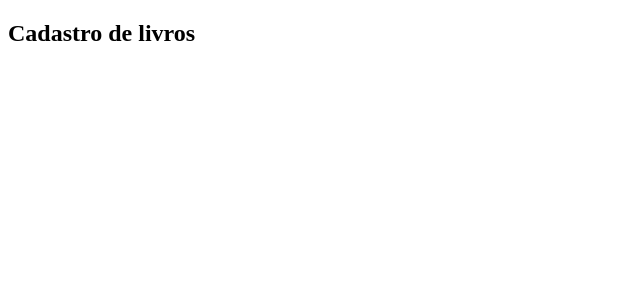
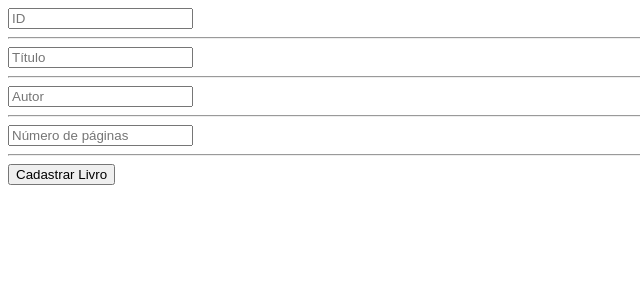
Before and after one commit to DanielScabar/projeto-lp2-t1, an Angular app: page / in a window 1280 px wide. Shown: the top 300 px of the page, without its empty margins (0-640 px from the left). Built offline with nearby package versions, Linux system fonts and the light colour scheme.

Commit message:
Template básico component cadastro livros

```diff
--- a/src/app/app.module.ts
+++ b/src/app/app.module.ts
@@ -3,6 +3,7 @@ import { BrowserModule } from '@angular/platform-browser';
 
 import { AppComponent } from './app.component';
 import { LivrosCadastroComponent } from './livros/livros-cadastro/livros-cadastro.component';
+import { FormsModule } from '@angular/forms';
 
 @NgModule({
   declarations: [
@@ -10,7 +11,8 @@ import { LivrosCadastroComponent } from './livros/livros-cadastro/livros-cadastr
     LivrosCadastroComponent
   ],
   imports: [
-    BrowserModule
+    BrowserModule,
+    FormsModule
   ],
   providers: [],
   bootstrap: [AppComponent]
--- a/src/app/livros/livros-cadastro/livros-cadastro.component.html
+++ b/src/app/livros/livros-cadastro/livros-cadastro.component.html
@@ -1 +1,9 @@
-<h2>Cadastro de livros</h2>
+<input type="text" placeholder="ID" [(ngModel)]="id">
+<hr>
+<input type="text" placeholder="Título" [(ngModel)]="titulo">
+<hr>
+<input type="text" placeholder="Autor" [(ngModel)]="autor">
+<hr>
+<input type="text" placeholder="Número de páginas" [(ngModel)]="npaginas">
+<hr>
+<button (click)="onCadastrarLivro()" >Cadastrar Livro</button>
--- a/src/app/livros/livros-cadastro/livros-cadastro.component.ts
+++ b/src/app/livros/livros-cadastro/livros-cadastro.component.ts
@@ -5,4 +5,13 @@ import {Component} from '@angular/core';
   templateUrl:'./livros-cadastro.component.html',
 })
 
-export class LivrosCadastroComponent {}
+export class LivrosCadastroComponent {
+  id:string;
+  titulo:string;
+  autor:string;
+  npaginas:string;
+
+  onCadastrarLivro(){
+    console.log("Inserindo Livro...");
+  }
+}
--- a/tsconfig.json
+++ b/tsconfig.json
@@ -5,7 +5,7 @@
     "baseUrl": "./",
     "outDir": "./dist/out-tsc",
     "forceConsistentCasingInFileNames": true,
-    "strict": true,
+    "strict": false,
     "noImplicitOverride": true,
     "noPropertyAccessFromIndexSignature": true,
     "noImplicitReturns": true,
```
